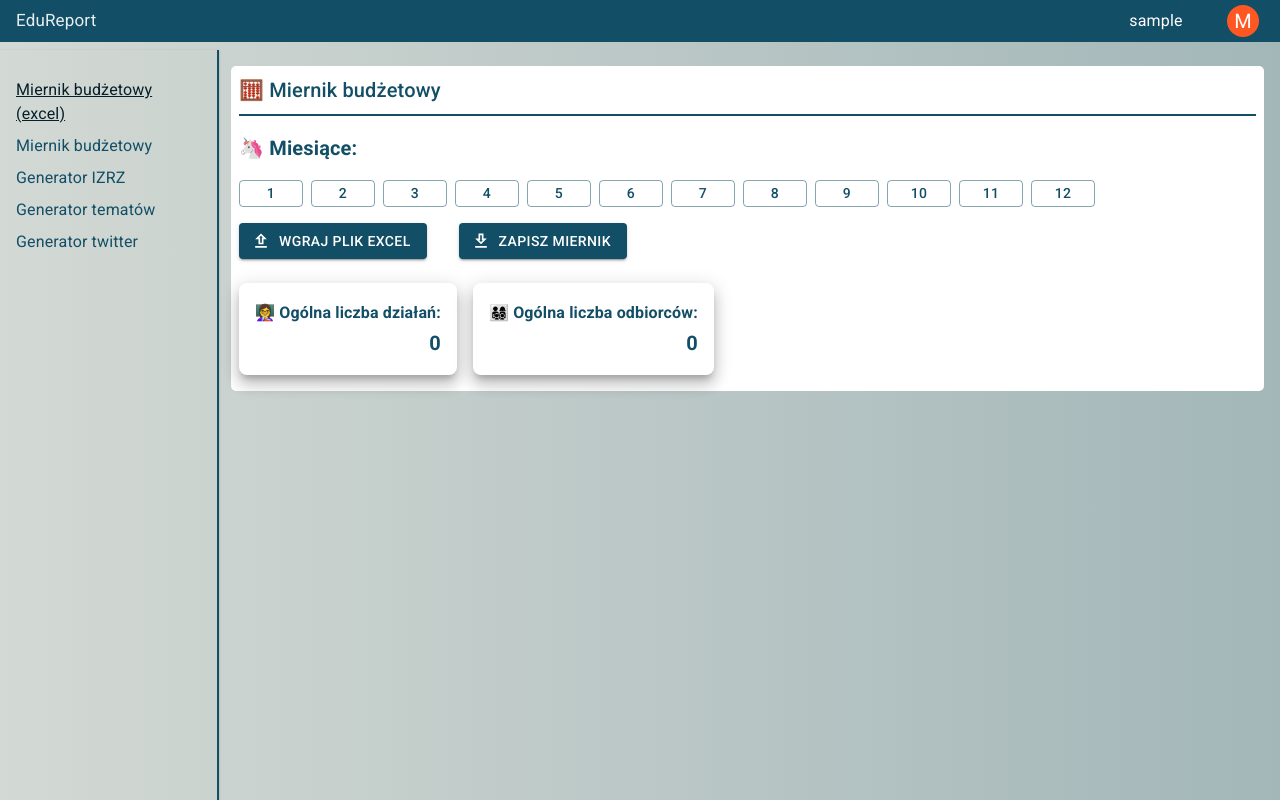
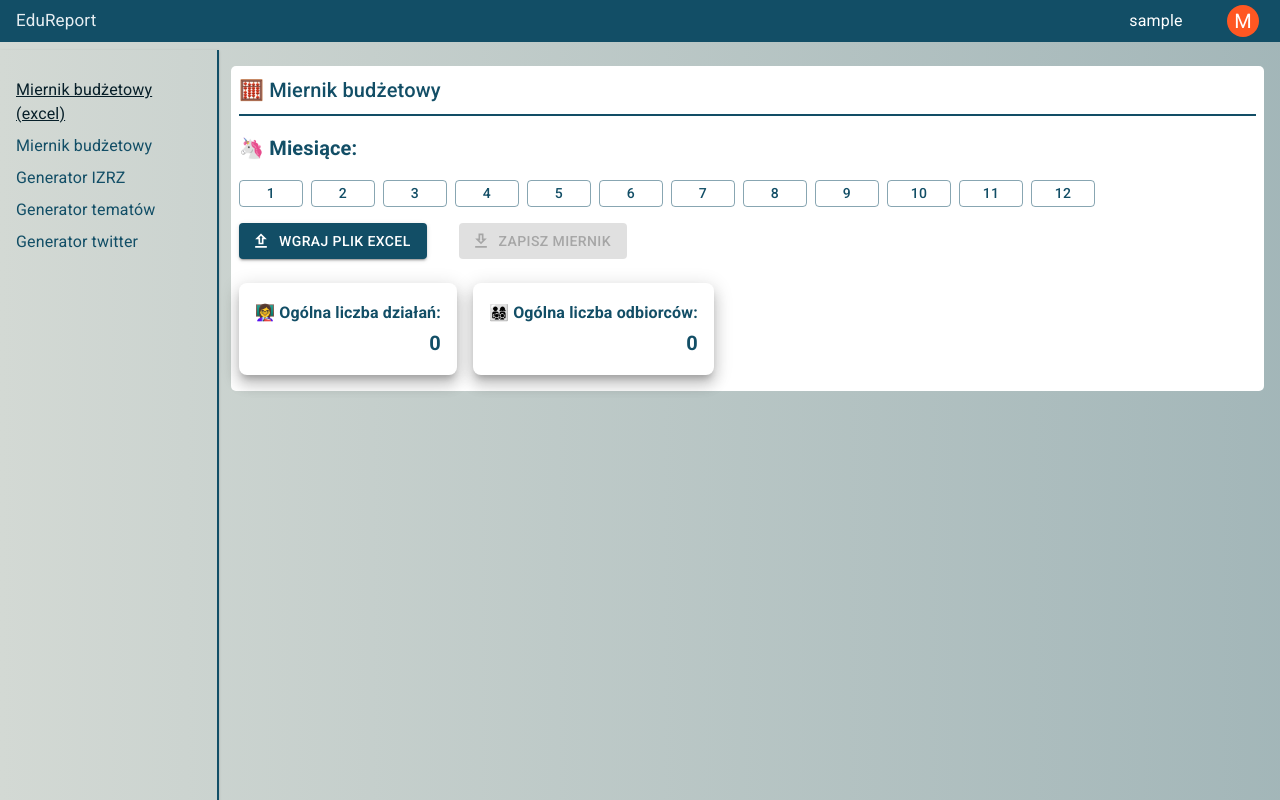
Before and after one commit to Soberek/edureport-app, a React (Vite) app: page /miernik-excel in a window 1280 px wide. Built offline with nearby package versions, Linux system fonts and the light colour scheme; no server answers; sample sign-in values are in the browser's storage; a web font is replaced by a local one.

Commit message:
feat: save button disabled when there is no file uploaded

```diff
--- a/src/pages/ExcelUploader/ExcelUploaderUploadButtons.tsx
+++ b/src/pages/ExcelUploader/ExcelUploaderUploadButtons.tsx
@@ -20,7 +20,7 @@ const ExcelUploaderUploadButtons: React.FC<ExcelUploaderUploadButtonsProps> = ({
           Wgraj plik excel
           <input type="file" accept=".xlsx, .xls" hidden onChange={handleFileUpload} />
         </Button>
-        <Button startIcon={<MdOutlineDownload />} variant="contained" onClick={saveToExcelFile}>
+        <Button startIcon={<MdOutlineDownload />} disabled={!file_name} variant="contained" onClick={saveToExcelFile}>
           Zapisz miernik
         </Button>
       </Box>
```
